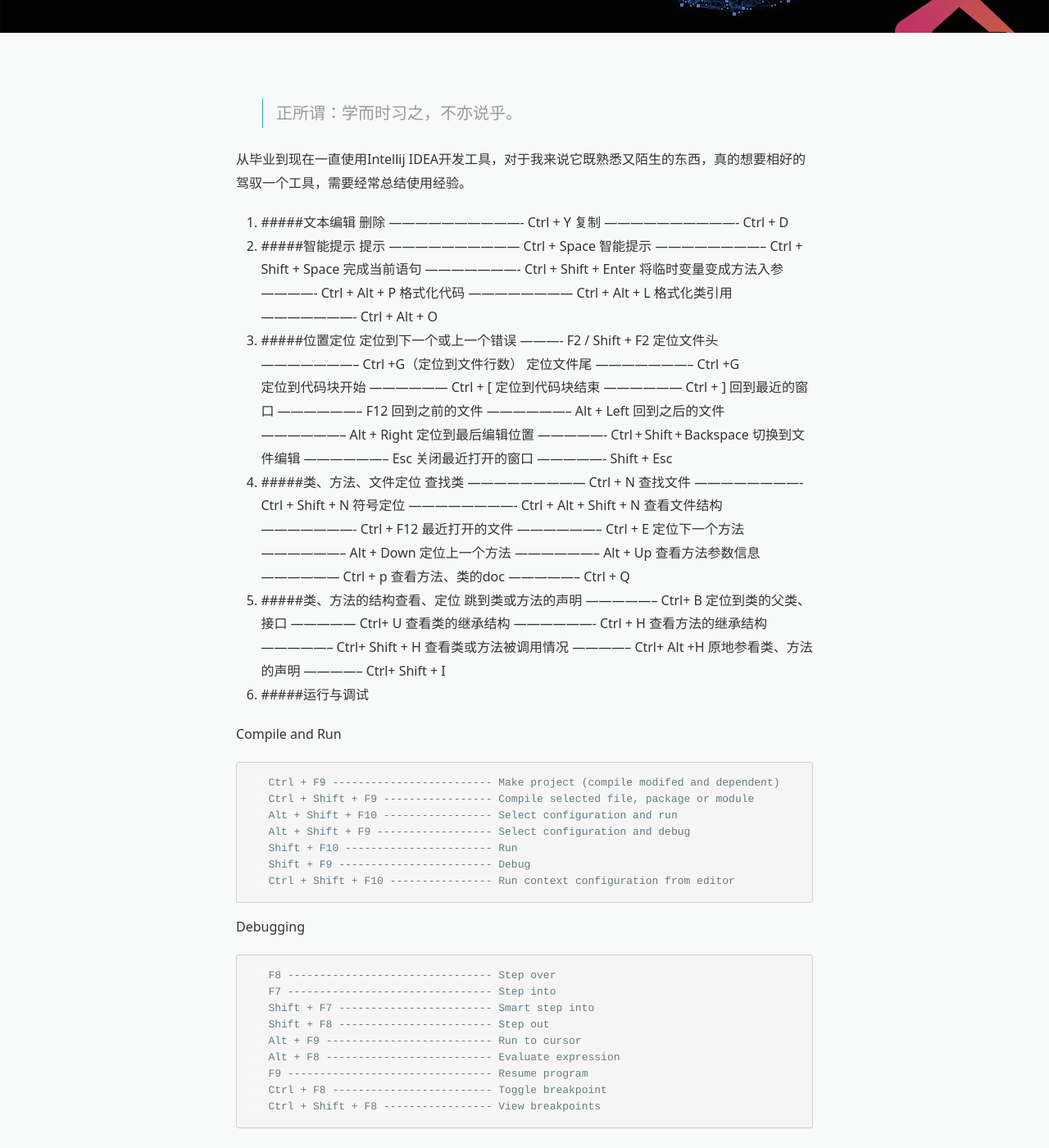
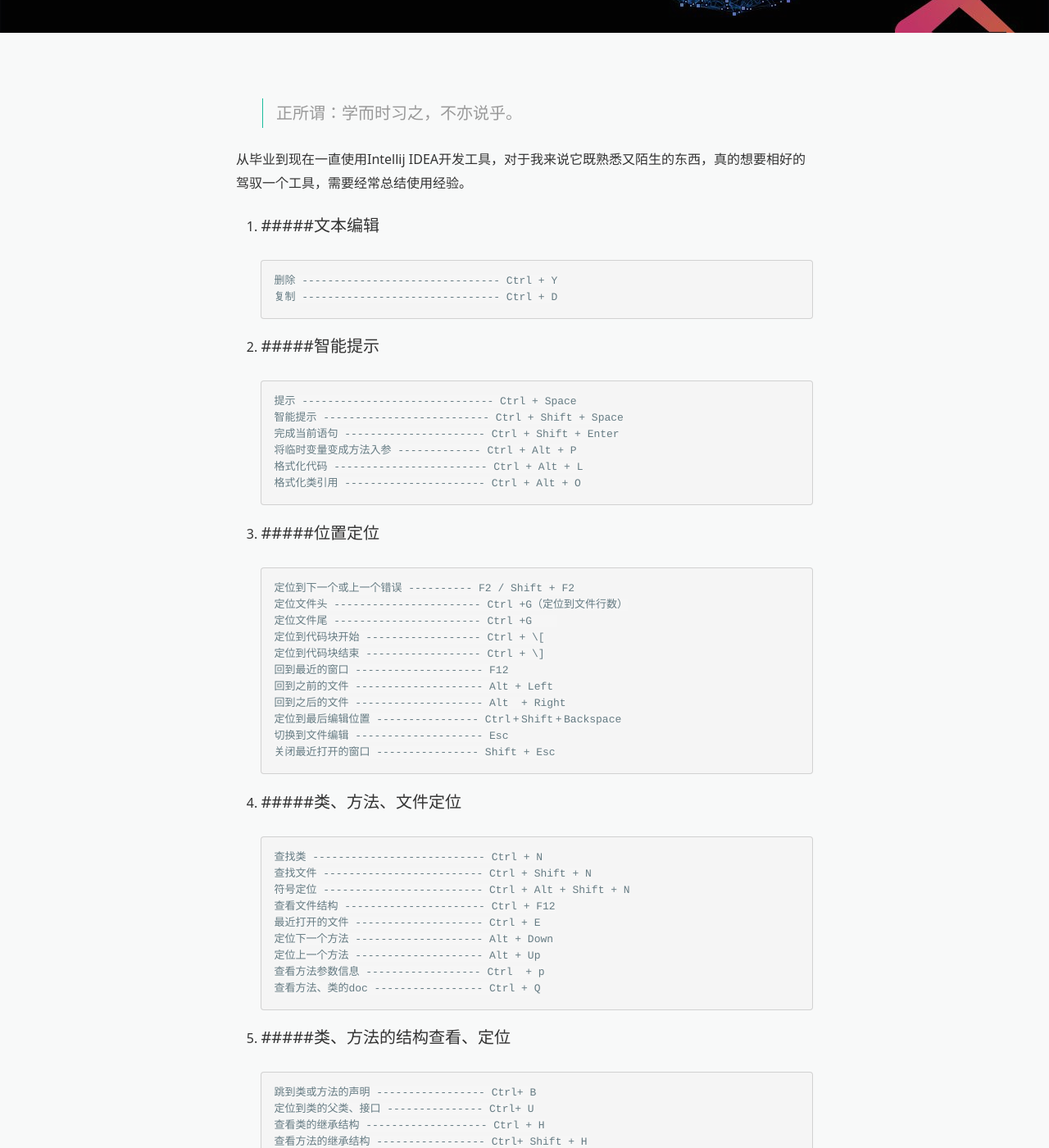
Before and after one commit to zhangyuanxin/blog-jekyll, a Jekyll site: the page built from _posts/2017-03-28-intellij IDEA 快捷键总结.md, in a window 1280 px wide and 1400 px high, scrolled down 376 px. Shown: the whole window at 82% size. Built offline with Jekyll 4.4.1, drawn with Linux system fonts in a browser that asks for light colours; nearby versions of some CDN libraries; comment, search, counter and statistics services are not loaded; a style sheet for code colours, icons or effects is not loaded; some of the changed text lies outside the part shown.

Commit message:
新增intellij IDEA文章

```diff
--- a/_posts/2017-03-28-intellij IDEA 快捷键总结.md
+++ b/_posts/2017-03-28-intellij IDEA 快捷键总结.md
@@ -18,28 +18,35 @@ image-sm: /assets/images/2017-03-28/intellijidea.jpg
 从毕业到现在一直使用Intellij IDEA开发工具，对于我来说它既熟悉又陌生的东西，真的想要相好的驾驭一个工具，需要经常总结使用经验。
 
 1. #####文本编辑
+
        删除 ------------------------------- Ctrl + Y
        复制 ------------------------------- Ctrl + D
+
 1. #####智能提示
+
        提示 ------------------------------ Ctrl + Space
        智能提示 -------------------------- Ctrl + Shift + Space
        完成当前语句 ---------------------- Ctrl + Shift + Enter
        将临时变量变成方法入参 ------------- Ctrl + Alt + P
        格式化代码 ------------------------ Ctrl + Alt + L
        格式化类引用 ---------------------- Ctrl + Alt + O
+
 1. #####位置定位
+
        定位到下一个或上一个错误 ---------- F2 / Shift + F2
        定位文件头 ----------------------- Ctrl +G（定位到文件行数）
        定位文件尾 ----------------------- Ctrl +G
-       定位到代码块开始 ------------------ Ctrl + [
-       定位到代码块结束 ------------------ Ctrl + ]
+       定位到代码块开始 ------------------ Ctrl + \[
+       定位到代码块结束 ------------------ Ctrl + \]
        回到最近的窗口 -------------------- F12
        回到之前的文件 -------------------- Alt + Left
        回到之后的文件 -------------------- Alt  + Right
        定位到最后编辑位置 ---------------- Ctrl + Shift + Backspace
        切换到文件编辑 -------------------- Esc
        关闭最近打开的窗口 ---------------- Shift + Esc
+
 1. #####类、方法、文件定位
+
        查找类 --------------------------- Ctrl + N
        查找文件 ------------------------- Ctrl + Shift + N
        符号定位 ------------------------- Ctrl + Alt + Shift + N
@@ -49,13 +56,16 @@ image-sm: /assets/images/2017-03-28/intellijidea.jpg
        定位上一个方法 -------------------- Alt + Up
        查看方法参数信息 ------------------ Ctrl  + p
        查看方法、类的doc ----------------- Ctrl + Q
+
 1. #####类、方法的结构查看、定位
+
        跳到类或方法的声明 ----------------- Ctrl+ B
        定位到类的父类、接口 --------------- Ctrl+ U
        查看类的继承结构 ------------------- Ctrl + H
        查看方法的继承结构 ----------------- Ctrl+ Shift + H
        查看类或方法被调用情况 -------------- Ctrl+ Alt +H
        原地参看类、方法的声明 -------------- Ctrl+ Shift + I
+
 1. #####运行与调试
 
   Compile and Run
```
